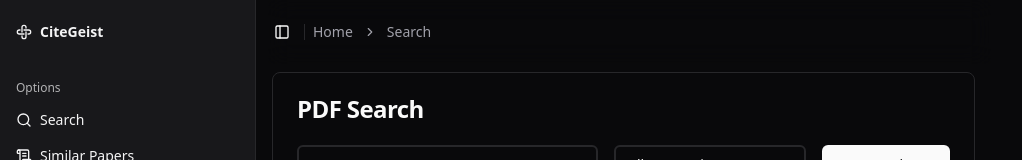
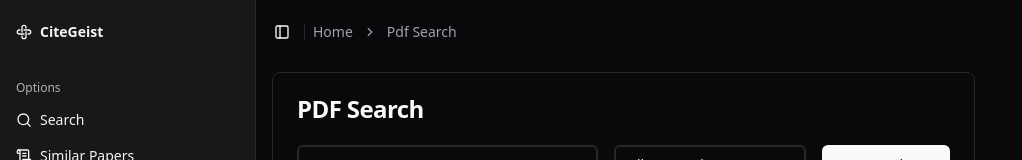
Before and after one commit to Geoff-Robin/CiteGeist, a React (Vite) app in the folder Frontend/: page /pdf in a window 1280 px wide. Shown: the top 160 px of the page, without its empty margins (0-1022 px from the left). Built offline with nearby package versions, Linux system fonts and the light colour scheme.

Commit message:
changed the breadcrumb list names

```diff
--- a/Frontend/src/Pages/PdfSearch.jsx
+++ b/Frontend/src/Pages/PdfSearch.jsx
@@ -64,7 +64,7 @@ export default function PdfSearch() {
                   </BreadcrumbItem>
                   <BreadcrumbSeparator />
                   <BreadcrumbItem>
-                    <Link to="/PdfSearch" className="flex flex-row">Search</Link>
+                    <Link to="/PdfSearch" className="flex flex-row">Pdf Search</Link>
                   </BreadcrumbItem>
                 </BreadcrumbList>
               </Breadcrumb>
```
